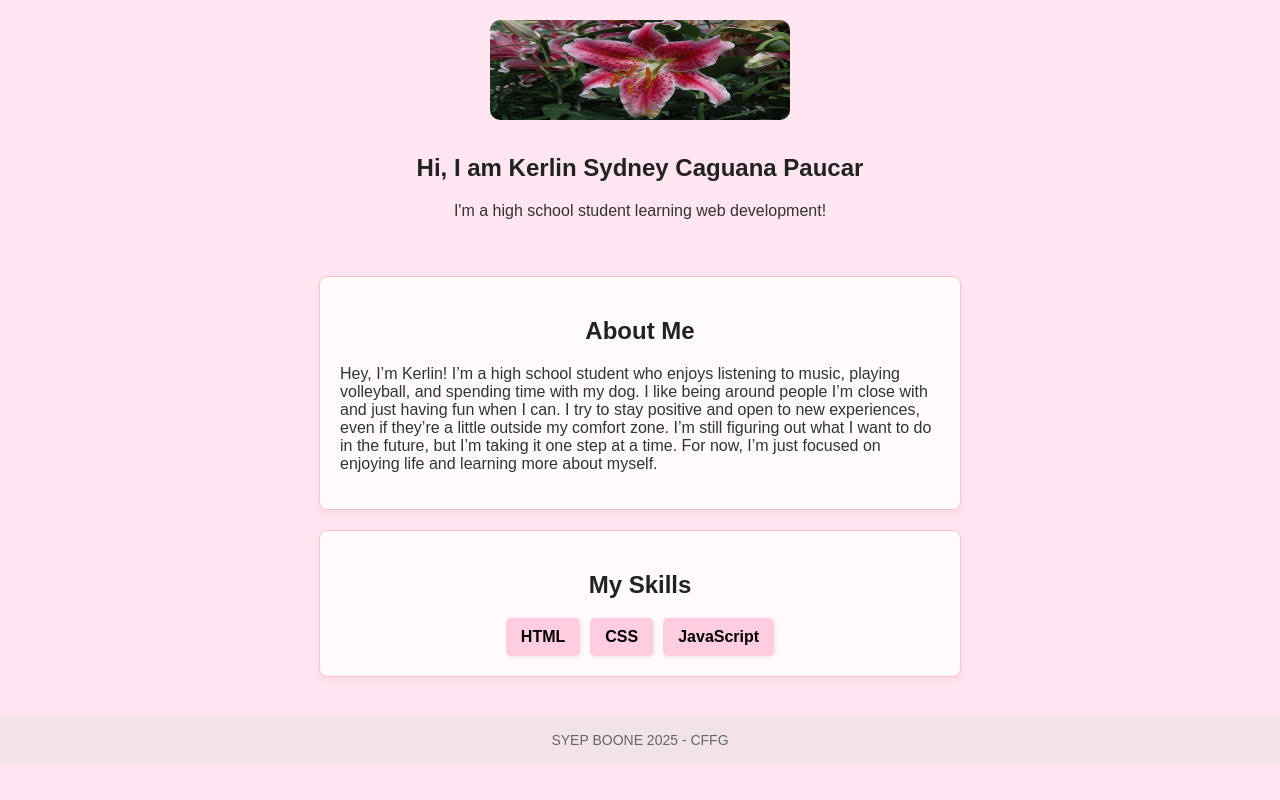
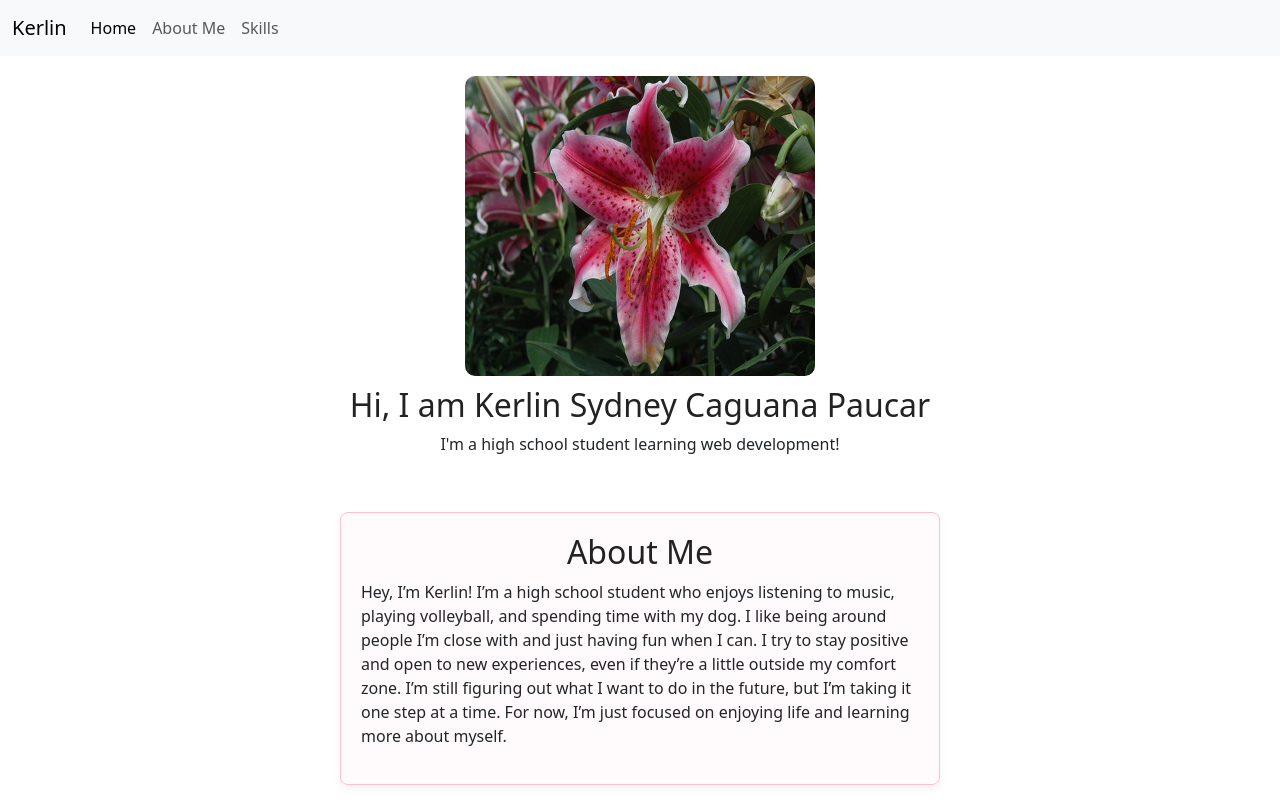
Before and after one commit to kerlinpaucar/SYEP-Boone-KerlinPaucar, a plain HTML site: page index.html in a window 1280 px wide. Shown: the top 800 px of the page. Drawn offline with nearby package versions, Linux system fonts and the light colour scheme.

Commit message:
Advanced CSS and Bootstrap

```diff
--- a/index.html
+++ b/index.html
@@ -5,14 +5,34 @@
   <meta charset="UTF-8">
   <meta name="viewport" content="width=device-width, initial-scale=1.0">
   <title>Kerlin's Portflio</title>
+  <link href="https://cdn.jsdelivr.net/npm/bootstrap@5.3.7/dist/css/bootstrap.min.css" rel="stylesheet" integrity="sha384-LN+7fdVzj6u52u30Kp6M/trliBMCMKTyK833zpbD+pXdCLuTusPj697FH4R/5mcr" crossorigin="anonymous">
   <link href="style.css" rel="stylesheet">
 </head>
+<nav class="navbar navbar-expand-lg bg-body-tertiary">
+  <div class="container-fluid">
+    <a class="navbar-brand" href="#">Kerlin</a>
+    <button class="navbar-toggler" type="button" data-bs-toggle="collapse" data-bs-target="#navbarNavAltMarkup" aria-controls="navbarNavAltMarkup" aria-expanded="false" aria-label="Toggle navigation">
+      <span class="navbar-toggler-icon"></span>
+    </button>
+    <div class="collapse navbar-collapse" id="navbarNavAltMarkup">
+      <div class="navbar-nav">
+        <a class="nav-link active" aria-current="page" href="index.html">Home</a>
+        <a class="nav-link" href="#about">About Me</a>
+        <a class="nav-link" href="#skills">Skills</a>
+      </div>
+    </div>
+  </div>
+</nav>
+
+
+
+
 
 <!--This is where most of our code will live-->
 <body>
   <section id="home" class="hero">
-  <img src="lily.jpg" width="300px" height="100px2"/>
-  <h2>Hi, I am<span class="accent"> Kerlin Sydney Caguana Paucar </span></h2>
+  <img src="lily.jpg" width="350px" height="300px"/>
+  <h2>Hi, I am <span class="accent">Kerlin Sydney Caguana Paucar</span></h2>
   <p>I'm a high school student learning web development!</p>
   </section>
 
@@ -31,6 +51,7 @@
   </section>
 
 
+<script src="https://cdn.jsdelivr.net/npm/bootstrap@5.3.7/dist/js/bootstrap.bundle.min.js" integrity="sha384-ndDqU0Gzau9qJ1lfW4pNLlhNTkCfHzAVBReH9diLvGRem5+R9g2FzA8ZGN954O5Q" crossorigin="anonymous"></script>
 </body>
 
 
--- a/style.css
+++ b/style.css
@@ -1,12 +1,3 @@
-/* General page styling */
-body {
-  font-family: 'Arial', sans-serif;
-  background-color: #ffe6f0; /* light pink background */
-  margin: 0;
-  padding: 0;
-  color: #333; /* dark gray text for readability */
-}
-
 h1, h2 {
   text-align: center;
   color: #222;
@@ -23,36 +14,32 @@ h1, h2 {
 }
 
 .section {
-  background-color: #fffafc; /* light blush */
+  background-color: #fffafc;
   padding: 20px;
   margin: 20px auto;
   max-width: 600px;
   border-radius: 8px;
-  border: 1px solid #ffc0cb; /* pastel pink border */
+  border: 1px solid #ffc0cb;
   box-shadow: 0 4px 8px rgba(0, 0, 0, 0.05);
 }
 
-.grid {
+@media (max-width: 768px){
+  body{background-color:rgb(255, 201, 248);}
+}
+
+.grid{
   display: flex;
   justify-content: center;
-  gap: 10px;
-  margin-top: 10px;
+  justify-content: space-around;
+  /* justify-content: space-around; */
+  gap: 15px;
+  flex-wrap:wrap;
 }
 
-.grid div {
-  background-color: #ffcce0; /* soft pink */
-  padding: 10px 15px;
-  border-radius: 5px;
-  color: #000;
-  font-weight: bold;
-  box-shadow: 1px 1px 4px rgba(0, 0, 0, 0.1);
+.grid div{
+
+  background-color: rgb(255, 182, 182)
+  border-radious; 100px;
+  padding: 10px;
+  min-width: 80 px;
 }
-
-footer {
-  text-align: center;
-  padding: 15px;
-  background-color: #f2e3e8;
-  margin-top: 40px;
-  font-size: 14px;
-  color: #666;
-}
```
